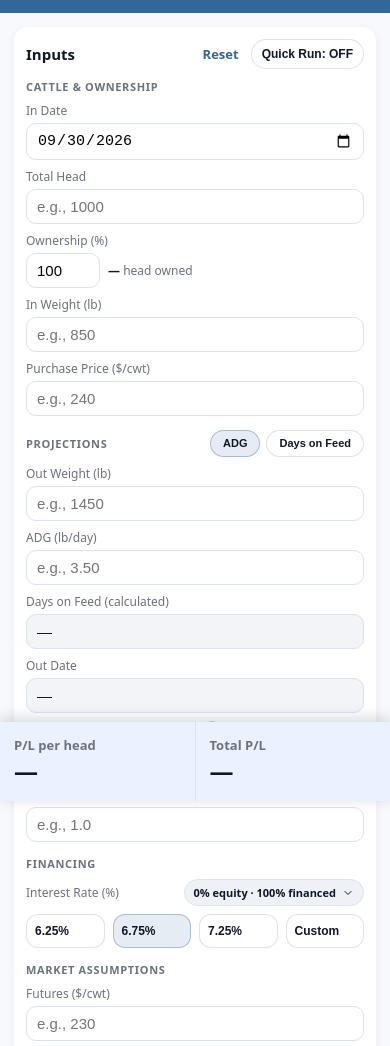
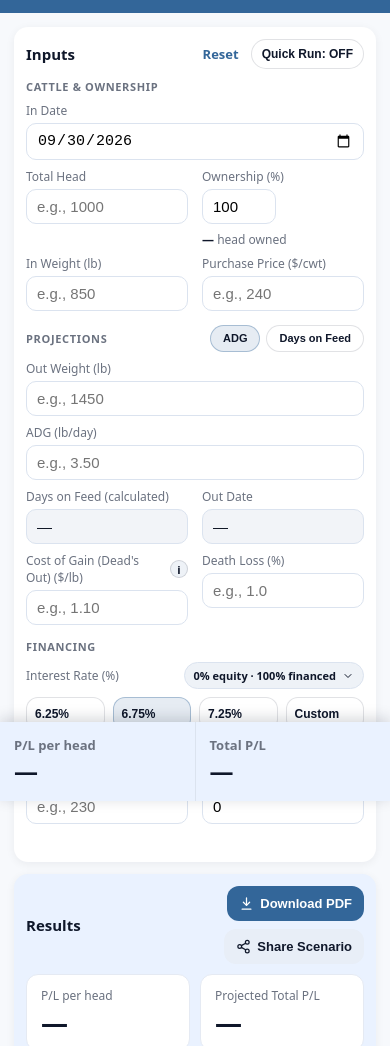
Before and after one commit to cmscattleauctions/breakeven-calculator, a plain HTML site: page index.html in a window 390 px wide. Shown: the part 43-1089 px from the top of the page. Drawn offline with nearby package versions, Linux system fonts and the light colour scheme.

Commit message:
Pair specific mobile input fields on the same row
On mobile these previously stacked one-per-line like everything
else; now they stay side by side regardless of viewport width:
- Total Head + Ownership (percent) (In Date keeps its own row;
  desktop still gets the 3-column In Date/Total Head/Ownership row,
  now starting at 760px instead of an intermediate tablet tier)
- Whichever of Days on Feed/ADG is currently calculated + Out Date
- Cost of Gain (Deads Out) + Death Loss
- In Weight + Purchase Price
- Futures + Expected Basis

Added a .pairRow class (a plain 2-column grid with no responsive
breakpoint) used either standalone or nested via fieldSpan2 inside
the existing responsive grid. No fields moved or reordered, so tab
order and desktop layout are unchanged.

Co-Authored-By: Claude Sonnet 5 <noreply@anthropic.com>
Claude-Session: https://claude.ai/code/session_014UpTSqM3f7y9jQrU3jaqzg

```diff
--- a/index.html
+++ b/index.html
@@ -270,12 +270,22 @@
       .inputSectionGrid{ grid-template-columns:minmax(0,1fr) minmax(0,1fr); }
     }
     .inputSectionGrid .fieldSpan2{ grid-column:1 / -1; }
-    .inputSectionGrid.threeCol{ grid-template-columns:minmax(0,1fr); }
-    @media (min-width:520px){
-      .inputSectionGrid.threeCol{ grid-template-columns:repeat(2, minmax(0,1fr)); }
+
+    /* Always two columns, regardless of viewport — for field pairs that
+       should stay side-by-side even on a narrow phone. Nest with
+       fieldSpan2 inside a responsive .inputSectionGrid to span its full
+       row, or use standalone when a section is just one pair. */
+    .pairRow{
+      display:grid;
+      grid-template-columns:minmax(0,1fr) minmax(0,1fr);
+      gap:8px 14px;
     }
+
+    .inputSectionGrid.threeCol{ grid-template-columns:minmax(0,1fr) minmax(0,1fr); }
+    .inputSectionGrid.threeCol .inDateField{ grid-column:1 / -1; }
     @media (min-width:760px){
       .inputSectionGrid.threeCol{ grid-template-columns:minmax(0,1fr) minmax(0,1fr) minmax(0,1.6fr); }
+      .inputSectionGrid.threeCol .inDateField{ grid-column:auto; }
     }
 
     .fieldInlineRow{ display:flex; align-items:center; gap:8px; flex-wrap:wrap; }
@@ -585,7 +595,7 @@
           <div class="inputSection">
             <div class="inputSectionTitle">Cattle &amp; Ownership</div>
             <div class="inputSectionGrid threeCol">
-              <div class="field">
+              <div class="field inDateField">
                 <label>In Date</label>
                 <input id="inDate" type="date" />
               </div>
@@ -606,7 +616,7 @@
               </div>
             </div>
 
-            <div class="inputSectionGrid" style="margin-top:8px;">
+            <div class="pairRow" style="margin-top:8px;">
               <div class="field">
                 <label>In Weight (lb)</label>
                 <input id="inWeight" type="number" inputmode="decimal" placeholder="e.g., 850" />
@@ -639,6 +649,7 @@
                 <input id="adg" type="text" inputmode="decimal" placeholder="e.g., 3.50" />
               </div>
 
+              <div class="pairRow fieldSpan2">
                 <div class="field">
                   <label id="daysOnFeedLabel">Days on Feed (calculated)</label>
                   <input id="daysOnFeed" type="text" inputmode="numeric" placeholder="e.g., 180" readonly tabindex="-1" value="—" />
@@ -648,7 +659,9 @@
                   <label>Out Date</label>
                   <input id="outDateInline" type="text" readonly tabindex="-1" value="—" />
                 </div>
+              </div>
 
+              <div class="pairRow fieldSpan2">
                 <div class="field">
                   <label class="statLabelRow">
                     <span>Cost of Gain (Dead's Out) ($/lb)</span>
@@ -661,6 +674,7 @@
                 <div class="field">
                   <label>Death Loss (%)</label>
                   <input id="deathLossPct" type="number" step="0.5" min="0" max="100" inputmode="decimal" placeholder="e.g., 1.0" />
+                </div>
               </div>
             </div>
           </div>
@@ -701,7 +715,7 @@
 
           <div class="inputSection">
             <div class="inputSectionTitle">Market Assumptions</div>
-            <div class="inputSectionGrid">
+            <div class="pairRow">
               <div class="field">
                 <label>Futures ($/cwt)</label>
                 <input id="futures" type="number" inputmode="decimal" placeholder="e.g., 230" />
```
Lines whose indentation alone changed are shown as unchanged.
